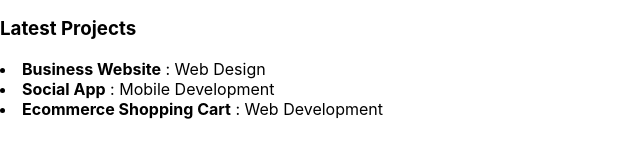
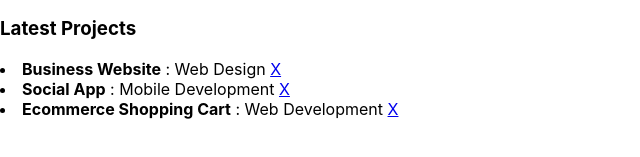
Before and after one commit to AsaOfDiamonds/project-manager-react, a React (Create React App) app: page / in a window 1280 px wide. Shown: the part 187-344 px from the top of the page, without its empty margins (0-640 px from the left). Built offline with nearby package versions, Linux system fonts and the light colour scheme.

Commit message:
added functionality, projects can be added and deleted

```diff
--- a/src/App.js
+++ b/src/App.js
@@ -1,4 +1,5 @@
 import React, { Component } from 'react';
+import uuid from "uuid";
 import Projects from "./Components/Projects";
 import AddProject from "./Components/AddProject";
 import './App.css';
@@ -14,14 +15,17 @@
   componentWillMount(){
    this.setState({projects: [
      {
+       id: uuid.v4(),
        title: 'Business Website',
        category: 'Web Design'
      },
      {
+       id: uuid.v4(),
        title: 'Social App',
        category: 'Mobile Development'
      },
      {
+       id: uuid.v4(),
        title: 'Ecommerce Shopping Cart',
        category: 'Web Development'
      }
@@ -33,11 +37,18 @@
     projects.push(project);
     this.setState({projects:projects});
   }
+
+  handleDeleteProject(id){
+    let projects = this.state.projects;
+    let index = projects.findIndex(x => x.id === id);
+    projects.splice(index, 1);
+    this.setState({projects:projects});
+  }
   render() {
     return (
       <div className="App">
         <AddProject AddProject={this.handleAddProject.bind(this)} />
-        <Projects projects={this.state.projects} />
+        <Projects projects={this.state.projects} onDelete={this.handleDeleteProject.bind(this)} />
       </div>
     );
   }
--- a/src/Components/AddProject.js
+++ b/src/Components/AddProject.js
@@ -1,4 +1,5 @@
 import React, { Component } from "react";
+import uuid from "uuid";
 
 
 class AddProject extends Component {
@@ -17,6 +18,7 @@
             alert('Title is required');
         } else {
             this.setState({newProject: {
+              id: uuid.v4(),
               title: this.refs.title.value,
               category: this.refs.category.value
             }}, function(){
--- a/src/Components/ProjectItem.js
+++ b/src/Components/ProjectItem.js
@@ -1,10 +1,13 @@
 import React, { Component } from "react";
 
 class ProjectItem extends Component {
+    deleteProject(id){
+        this.props.onDelete(id);
+    }
     render() {
         return (
             <li className='Project'>
-                <strong>{this.props.project.title}</strong> : {this.props.project.category}
+                <strong>{this.props.project.title}</strong> : {this.props.project.category} <a href='#'onClick={this.deleteProject.bind(this, this.props.project.id)}>X</a>
             </li>
         );
     }
--- a/src/Components/Projects.js
+++ b/src/Components/Projects.js
@@ -2,12 +2,15 @@
 import ProjectItem from "./ProjectItem";
 
 class Projects extends Component {
+    deleteProject(id) {
+        this.props.onDelete(id);
+    }
     render() {
         let projectItems;
         if (this.props.projects) {
             projectItems = this.props.projects.map(project => {
                return (
-                   <ProjectItem key={project.title} project={project} />
+                   <ProjectItem onDelete={this.deleteProject.bind(this)} key={project.title} project={project} />
                );
             });
         }
```
